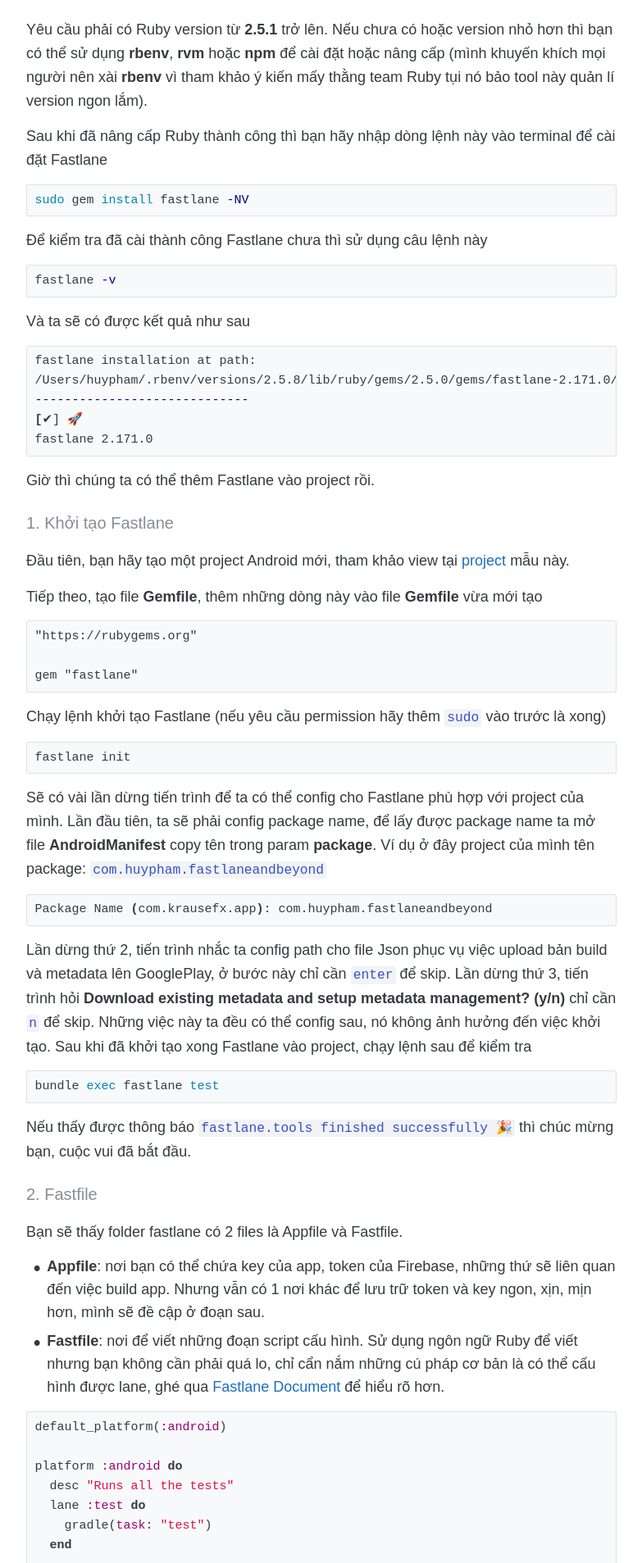
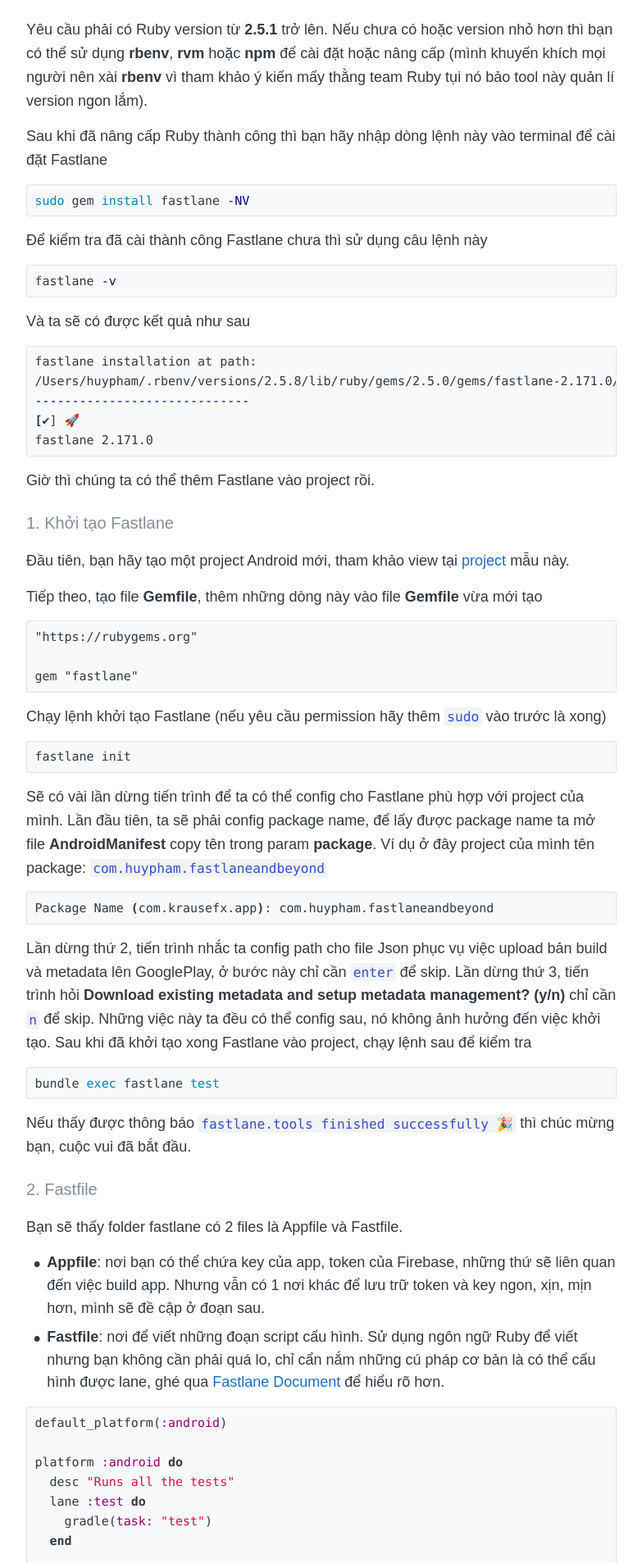
Before and after one commit to coder7eeN/coder7eeN.github.io, a Jekyll site: the page built from _posts/2021-01-08-fastlane-p1-firstlook.md, in a window 1280 px wide. Shown: the part 1342-3249 px from the top of the page at 82% size, without its empty margins (248-1031 px from the left). Built offline with Jekyll 4.4.1, drawn with Linux system fonts in a browser that asks for light colours; comment, search, counter and statistics services are not loaded.

```diff
--- a/_sass/_variables.scss
+++ b/_sass/_variables.scss
@@ -21,9 +21,8 @@
 
 // Fonts
 // $base-font: 'Niramit', 'Source Sans Pro', 'Apple SD Gothic Neo', 'Nanum Barun Gothic', 'Nanum Gothic', 'Verdana', 'Arial', 'Dotum', sans-serif;
-// $code-font: 'Menlo', 'Courier New', 'Monaco', 'Inconsolata', monospace;
 $base-font: 'Niramit', sans-serif;
-$code-font: 'Space Mono', monospace;
+$code-font: 'Menlo', 'Courier New', 'Monaco', 'Inconsolata', monospace;
 
 // Font sizes
 $base-font-size: 18px;
```
